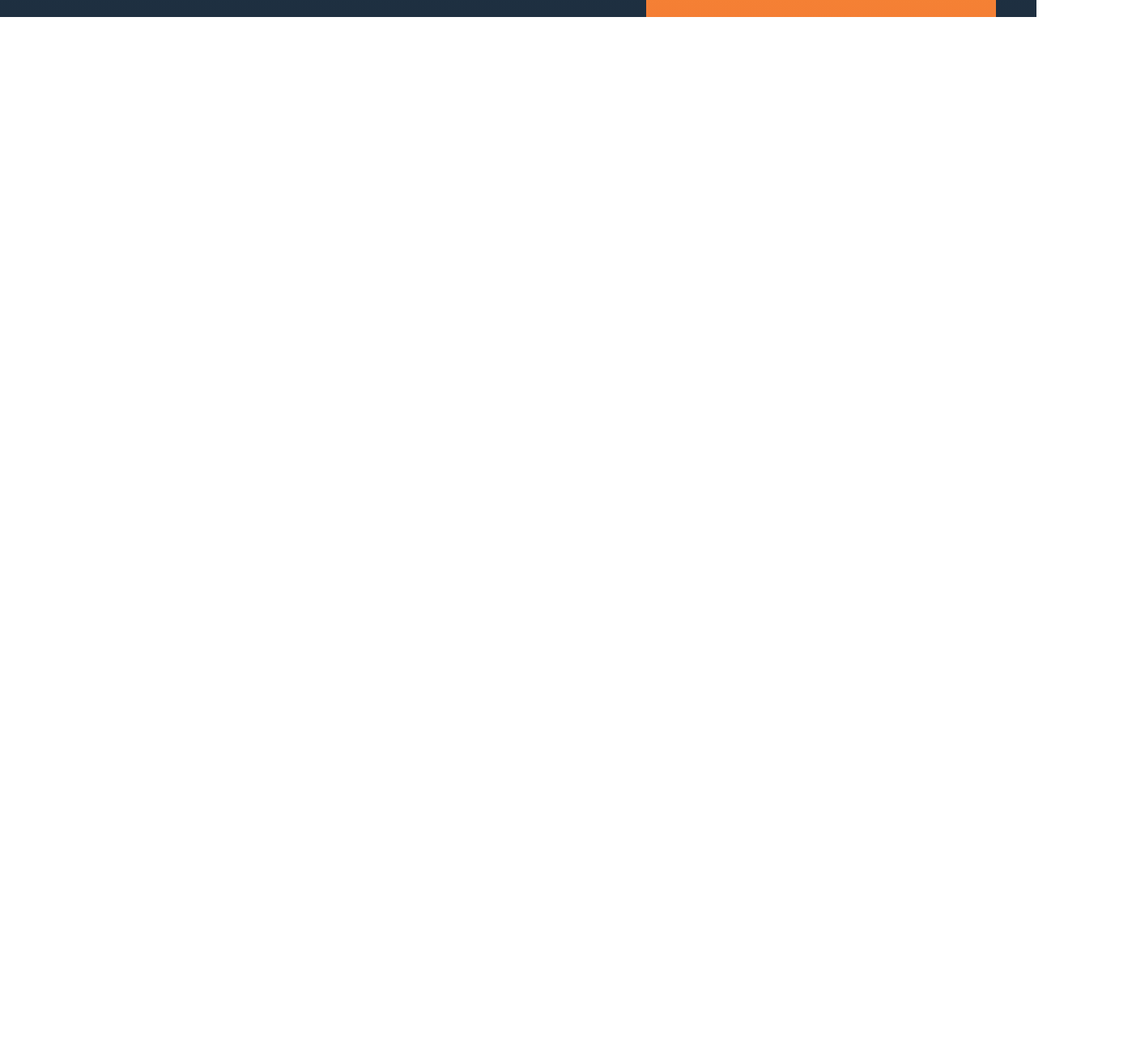
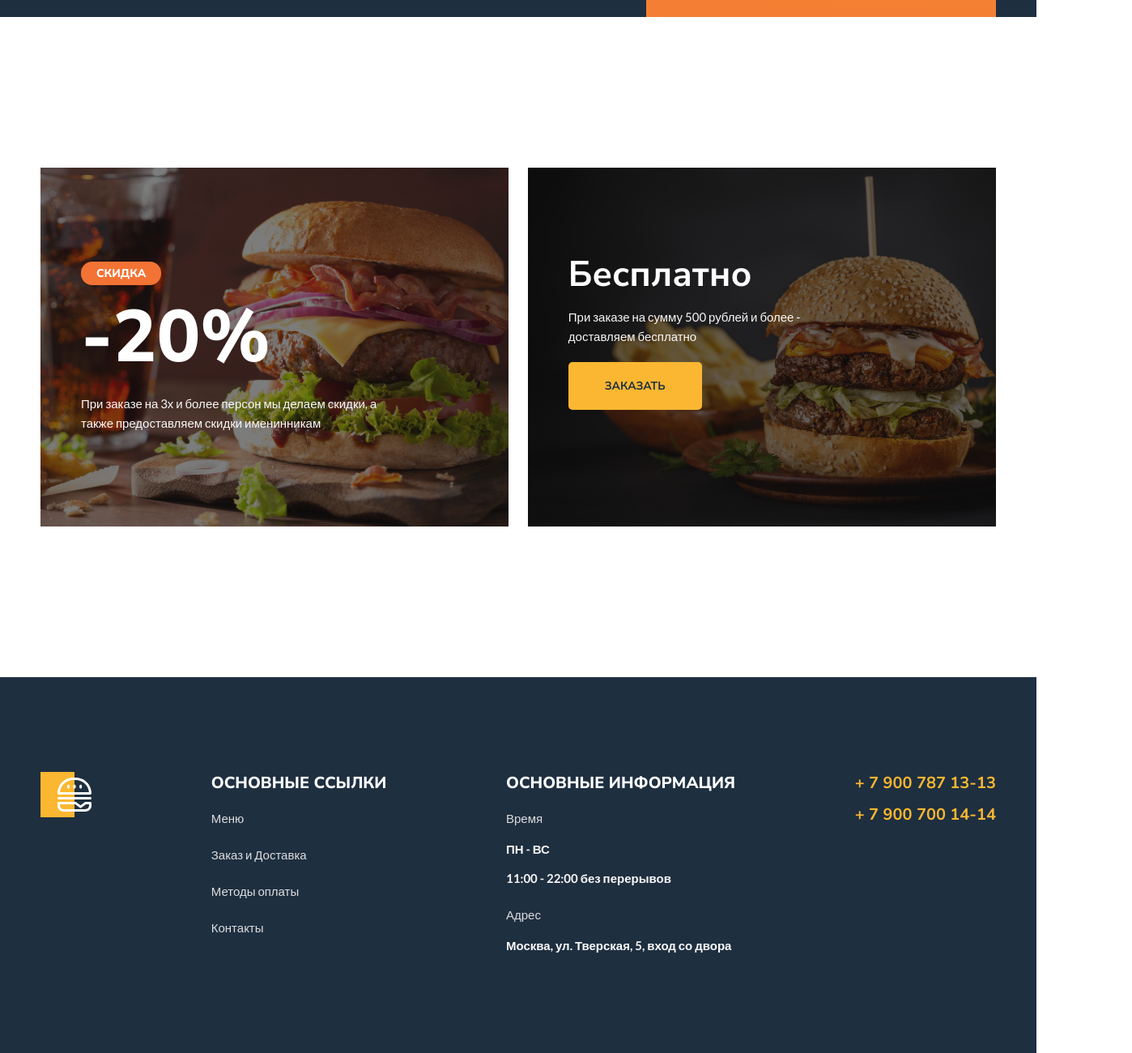
Before and after one commit to Egorzag/Burgers, a plain HTML site: page index.html in a window 1280 px wide. Shown: the part 793-2093 px from the top of the page at 81% size, 1398 px wide, since content can reach past the window. Before the commit the page ends 814 px from the top, so only its background shows below. Drawn offline with Linux system fonts and the light colour scheme.

Commit message:
Добавил основное меню, подвал, внес правки.
- заменил изображения.

```diff
--- a/index.html
+++ b/index.html
@@ -8,8 +8,7 @@
     <title>Document</title>
     <link rel="preconnect" href="https://fonts.googleapis.com">
     <link rel="preconnect" href="https://fonts.gstatic.com" crossorigin>
-    <link href="https://fonts.googleapis.com/css2?family=Lato&family=Nunito+Sans:wght@700;800&display=swap"
-        rel="stylesheet">
+    <link href="https://fonts.googleapis.com/css2?family=Lato:wght@400;700&family=Nunito+Sans:wght@700;800&display=swap" rel="stylesheet">
     <link rel="stylesheet" href="style/main.css">
 </head>
 
@@ -26,8 +25,59 @@
             </div>
             <div class="visual">
                 <div class="bg"></div>
-                <img src="image/fresh-tasty-burger-3G4ZH3J 3.png" alt="Bugrer">
+                <img src="image/burger.png" alt="Bugrer">
             </div>
+        </div>
+    </div>
+    <div class="promo">
+        <div class="container">
+            <div class="promo-left">
+                <p class="sale">Скидка</p>
+                <p class="cost">-20%</p>
+                <p class="description">При заказе на 3х и более персон мы делаем скидки, а также предоставляем скидки именинникам</p>
+            </div>
+            <div class="promo-right">
+                <p class="free">Бесплатно</p>
+                <p class="description">При заказе на сумму 500 рублей и более - доставляем бесплатно</p>
+                <a href="#">заказать</a>
+            </div>
+        </div>
+    </div>
+    <div class="footer">
+        <div class="container">
+            <div class="item">
+                <img class"logo" src="/image/Logo.svg.svg" alt="Logo">
+            </div>
+            <div class="item">
+                <h2>основные ссылки</h2>
+                <ul>
+                    <li><a href="">Меню</a></li>
+                    <li><a href="">Заказ и Доставка</a></li>
+                    <li><a href="">Методы оплаты</a></li>
+                    <li><a href="">Контакты</a></li>
+                </ul>
+            </div>
+            <div class="item">
+                <h2>основные информация</h2>
+                <ul>
+                    <li>
+                        <span>Время</span>
+                        ПН - ВС <br>
+                        11:00 - 22:00 без перерывов
+                    </li>
+                    <li>
+                        <span>Адрес</span>
+                        Москва, ул. Тверская, 5, вход со двора
+                    </li>
+                </ul>
+            </div>
+            <div class="tel">
+                <ul>
+                    <li>+ 7 900 787 13-13</li>
+                    <li>+ 7 900 700 14-14</li>
+                </ul>
+            </div>
+
         </div>
     </div>
 </body>
--- a/style/main.css
+++ b/style/main.css
@@ -16,6 +16,7 @@ body {
     margin: 0 auto;
     display: flex;
     justify-content: space-between;
+    overflow:hidden
 }
 
 .text {
@@ -42,14 +43,15 @@ h1 span {
     margin-bottom: 10px;
 }
 
-p {
+.text p {
     font-family: "Lato", sans-serif;
     font-style: 19px;
     line-height: 1.4;
     margin-bottom: 42px;
 }
 
-a {
+.main a,
+.promo a {
     color: #1e2f40;
     background-color: #fbb731;
     text-decoration: none;
@@ -74,8 +76,124 @@ a {
     background: linear-gradient(2.42deg, #f37335 -19.6%, #fbb731 100.79%, #fdc830 100.79%);
 }
 
-img {
+.main img {
     width: 829px;
     position: absolute;
     right: -168px;
 }
+
+.promo-left,
+.promo-right{
+    flex: 0 0 49%;
+    color: #fff;
+    box-sizing: border-box;
+    background-repeat: no-repeat;
+    background-size: cover;
+    background-position: center;
+}
+
+.promo {
+    padding-top: 186px;
+    padding-bottom: 186px;
+}
+.promo-left {
+    background-image: url(../image/promo-left.png);
+    padding: 116px 50px;
+}
+.sale {
+    font-size: 14px;
+    font-weight: 900;
+    background: #F37335;
+    padding: 5px 19px;
+    border-radius: 14px;
+    display: inline-block;
+    text-transform: uppercase;
+    margin-bottom: 3px;
+}
+.cost {
+    font-size: 90px;
+    font-weight: 900;
+    margin-bottom: 8px;
+}
+.description {
+    color:#FAF9F9;
+    font-family: "Lato", sans-serif;
+    font-size: 15px;
+    line-height: 24px;
+}
+.promo-right {
+    background-image: url(../image/promo-right.png);
+    padding: 102px 50px;
+}
+
+.promo-left .description{
+    max-width: 392px;
+}
+
+.promo-right .description{
+    max-width: 300px;
+    margin-bottom: 20px;
+}
+.free {
+    font-size: 44px;
+    font-weight: 700;
+    margin-bottom: 10px;
+}
+
+.footer {
+    background: #1E2F40;
+    color: #fff;
+    padding-top: 117px;
+    padding-bottom: 106px;
+}
+
+.Logo{
+    width: 63px;
+    height: 56px;
+}
+.item {
+    flex: 0 0 auto;
+}
+
+.item h2{
+    font-size: 20px;
+    font-weight: 800;
+    text-transform: uppercase;
+    margin-bottom: 12px;
+}
+
+.item ul,
+.tel ul {
+    list-style-type: none;
+}
+
+.item li {
+    margin-bottom: 9px;
+    font-family: "Lato", sans-serif;
+    font-size: 15px;
+    color: #FAF9F9;
+    font-weight: 700;
+    line-height: 2.4;
+}
+
+.item a {
+    color: #DEDEDE;
+    text-decoration: none;
+    font-weight: 400;
+}
+
+.item span {
+    display: block;
+    color: #DEDEDE;
+    font-weight: 400;
+    margin-bottom: 2px;
+}
+
+.tel ul {
+    font-size: 20px;
+    color: #FBB731;
+}
+
+.tel li{
+    margin-bottom: 12px;
+}
```
Also changed, not shown: image/Logo.svg.svg (added), image/promo-left.png (added), image/promo-right.png (added), 2 other files.
